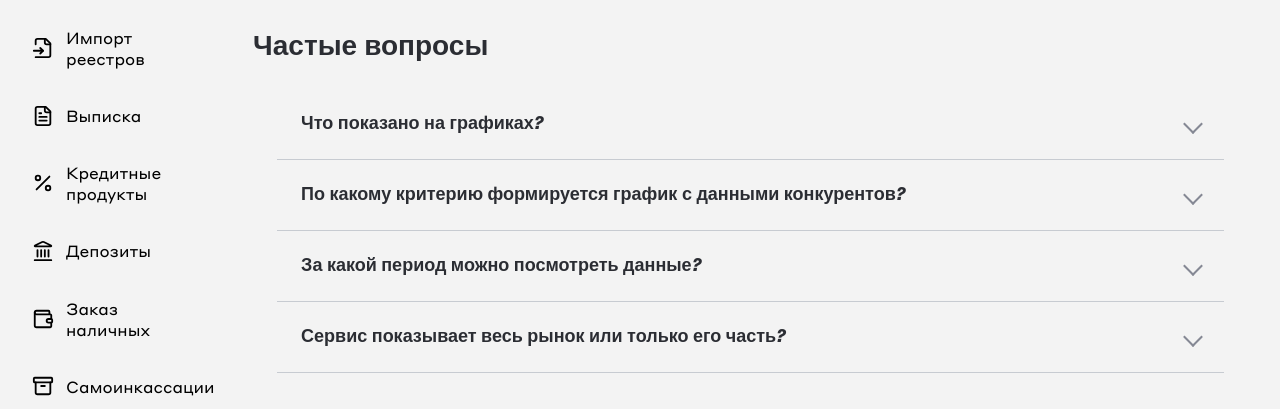
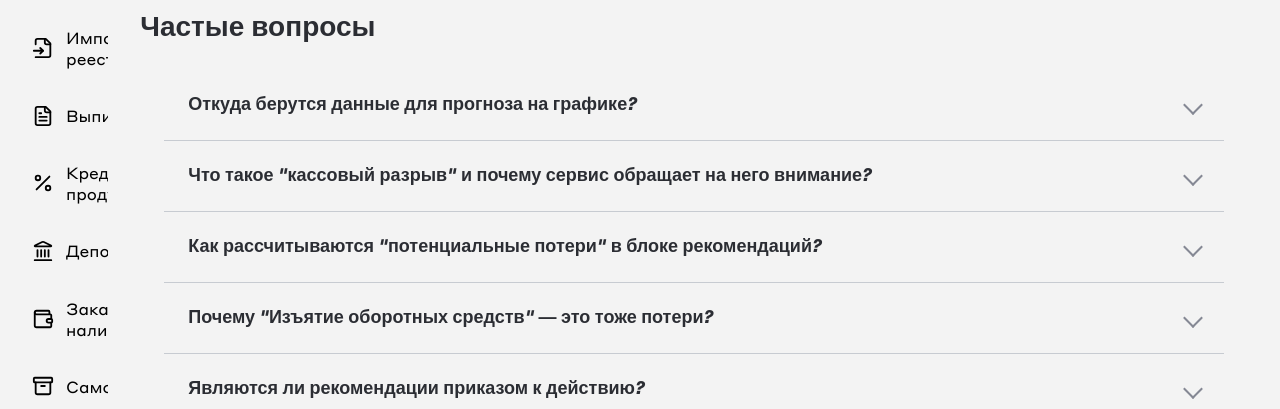
Before and after one commit to KaramanG/market-pulse, a React (Vite) app in the folder front/: page / in a window 1280 px wide. Shown: the part 388-797 px from the top of the page. Built offline with nearby package versions, Linux system fonts and the light colour scheme; no server answers.

Commit message:
feat: добавил вопросы-ответы по теме в блоке частых вопрсоов

```diff
--- a/front/src/components/FaqSection.jsx
+++ b/front/src/components/FaqSection.jsx
@@ -3,20 +3,24 @@ import '../styles/FaqSection.css';
 
 const faqs = [
   {
-    question: "Что показано на графиках?",
-    answer: "Графики показывают количество транзакций, средний чек, выручку по клиентам. Данные отображаются по дням."
+    question: "Откуда берутся данные для прогноза на графике?",
+    answer: "Прогноз строится на основе вашего последнего известного баланса, к которому добавляются все запланированные доходы и расходы, которые вы внесли в систему. Чем точнее и полнее вы укажете будущие операции (например, оплату аренды, зарплаты, ожидаемые поступления от клиентов), тем точнее будет прогноз."
   },
   {
-    question: "По какому критерию формируется график с данными конкурентов?",
-    answer: "Данные конкурентов формируются на основе обезличенной и агрегированной статистики по схожим видам деятельности в вашем регионе."
+    question: "Что такое \"кассовый разрыв\" и почему сервис обращает на него внимание?",
+    answer: "Кассовый разрыв — это ситуация, когда на определённую дату в будущем прогнозируемая сумма расходов превышает сумму доступных средств (доходы плюс остаток на счёте). Сервис считает это критическим, так как нехватка оборотных средств может привести к невозможности оплатить обязательства и к упущенной выгоде."
   },
   {
-    question: "За какой период можно посмотреть данные?",
-    answer: "Вы можете просматривать данные за последнюю неделю, месяц или выбрать конкретный период в календаре."
+    question: "Как рассчитываются \"потенциальные потери\" в блоке рекомендаций?",
+    answer: "Для каждого способа покрыть дефицит сервис рассчитывает его стоимость. Например, для кредита — это сумма процентов, которые вы заплатите. Для досрочного снятия вклада — это упущенные проценты по нему. Для бездействия (изъятия из оборота) — это упущенная прибыль, которую вы могли бы получить, если бы эти деньги работали в бизнесе (рассчитывается на основе вашей маржинальности)."
   },
   {
-    question: "Сервис показывает весь рынок или только его часть?",
-    answer: "Сервис анализирует репрезентативную выборку рынка, достаточную для построения точных прогнозов и анализа тенденций."
+    question: "Почему \"Изъятие оборотных средств\" — это тоже потери?",
+    answer: "Когда вы забираете деньги из оборота для покрытия непредвиденных расходов, вы \"замораживаете\" часть своего бизнеса. Эти деньги перестают работать: на них нельзя закупить товар, оплатить рекламу или вложить в развитие. Потерянная из-за этого прибыль (упущенная выгода) и считается вашими потерями."
+  },
+  {
+    question: "Являются ли рекомендации приказом к действию?",
+    answer: "Нет, это лишь финансовый расчёт для поддержки вашего решения. Алгоритм ранжирует варианты по размеру прямых денежных потерь. Однако некоторые решения, например, отсрочка платежа поставщику, могут иметь нефинансовые последствия (например, ухудшение отношений). Наш сервис даёт вам объективные данные, а окончательное решение всегда остаётся за вами."
   }
 ];
 
```
